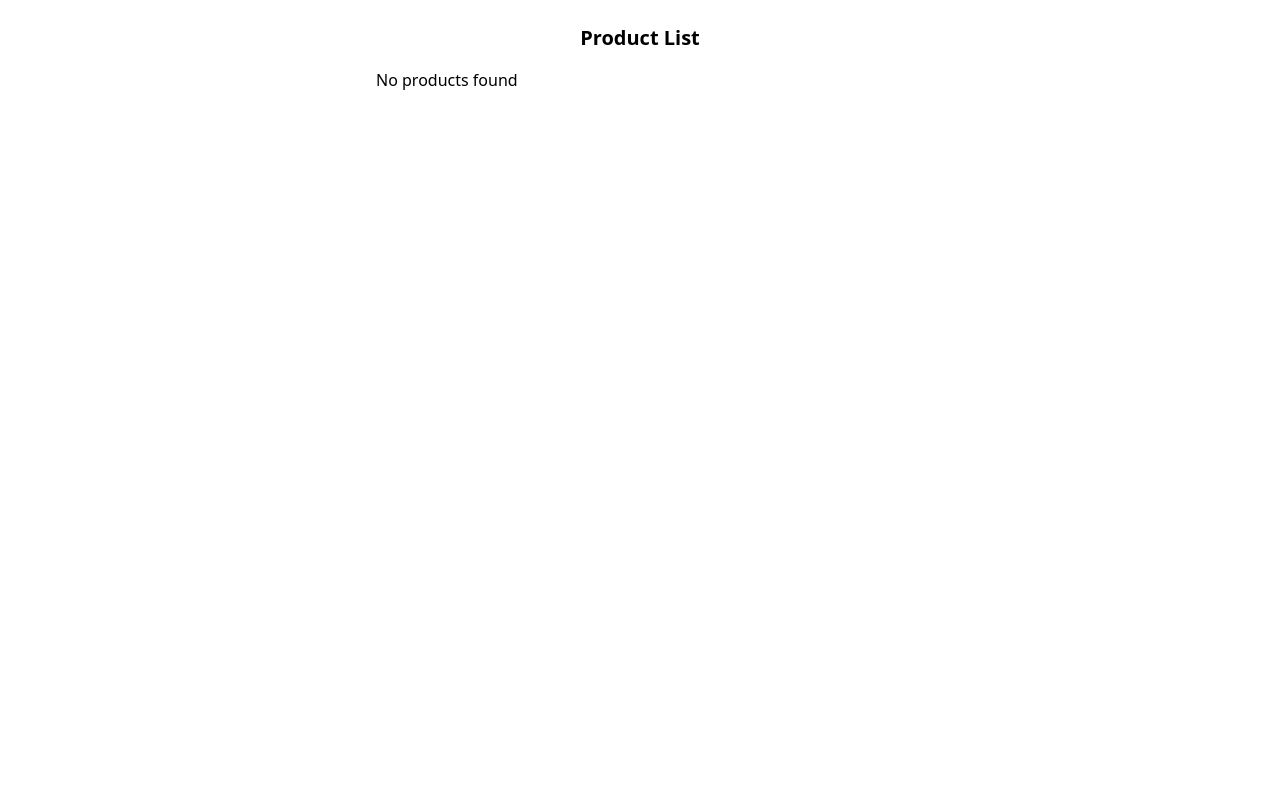
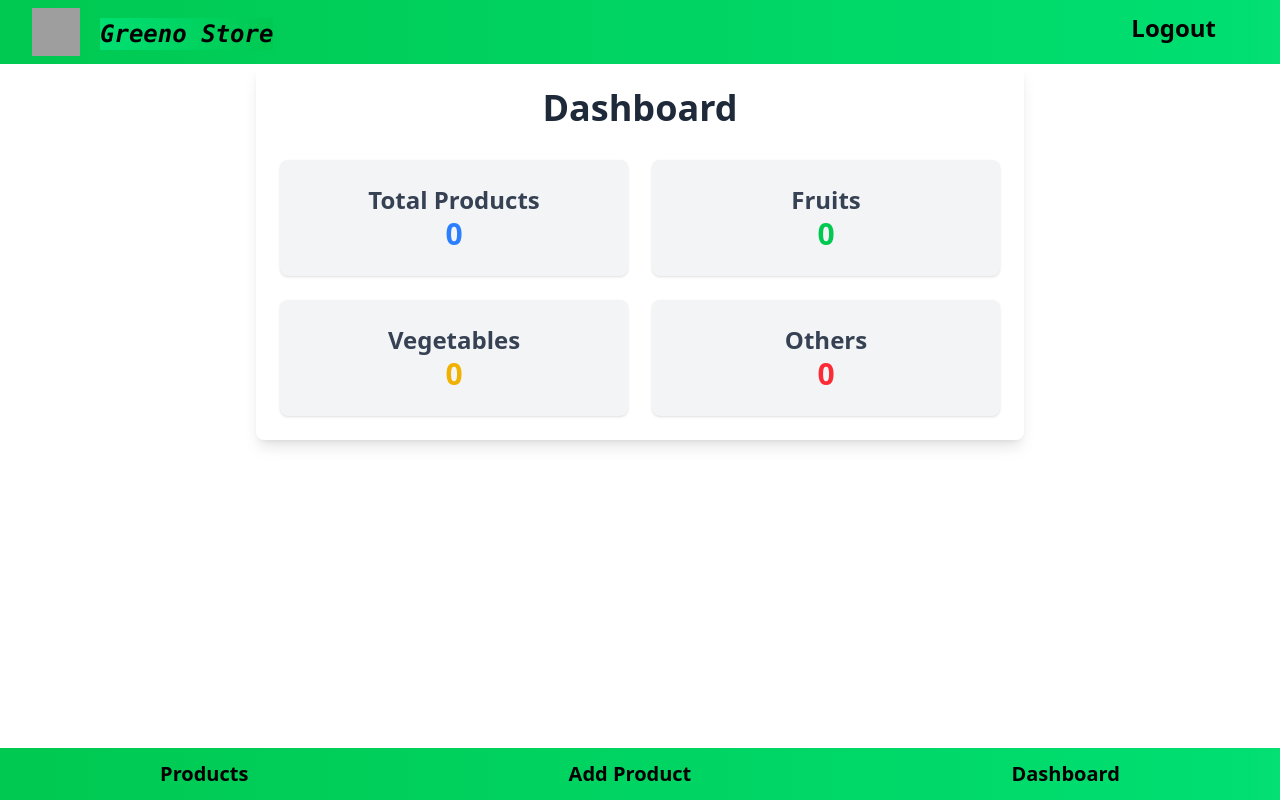
Before and after one commit to AmnaKhan2003/LabMid-GroceryApp, a React (Vite) app in the folder grocery-app/: page /dashboard in a window 1280 px wide. Built offline with nearby package versions, Linux system fonts and the light colour scheme; grey boxes are pictures that could not be loaded.

Commit message:
Amna Commmit

```diff
--- a/grocery-app/src/App.jsx
+++ b/grocery-app/src/App.jsx
@@ -1,14 +1,29 @@
-import React from 'react'
-import Login from './Components/Login'
-import AddProduct from './Components/AddProduct'
-import ProductList from './Components/ProductList'
+// App.js
+import React from 'react';
+import {  BrowserRouter as Router, Routes, Route } from 'react-router-dom';
+import Login from './Components/Login';
+import ProductList from './Components/ProductList';
+import AddProduct from './Components/AddProduct';
+import Dashboard from './Components/Dashboard';
+import Footer from './Components/Footer';
+import Homepage from './Components/Homepage';
+import Header from './Components/Header';
+import Logout from './Components/Logout';
+
 function App() {
-
   return (
     <>
-      <ProductList/>
+    <Router>
+      <Routes>
+        <Route path='/' element={<><Header/><Homepage/></>}/>
+        <Route path="/login" element={<Login />}/>
+        <Route path="/products" element={<><Logout/> <ProductList /><Footer /></>} />
+        <Route path="/add-product" element={<><Logout/>  <AddProduct /><Footer /></>} />
+        <Route path="/dashboard" element={<> <Logout/> <Dashboard /><Footer /></>} />
+      </Routes>
+    </Router>
     </>
-  )
+  );
 }
 
-export default App
+export default App;
--- a/grocery-app/src/Components/AddProduct.jsx
+++ b/grocery-app/src/Components/AddProduct.jsx
@@ -6,12 +6,13 @@ function AddProduct() {
     const [quantity, setQuantity] = useState('');
     const [price, setPrice] = useState('');
     const [description, setDescription] = useState('');
+    const [url, setUrl] = useState('');
 
     function handleSubmit(e){
         e.preventDefault();
         if (name && type && quantity && price && description) {
 
-            const newProduct = { name, type, quantity, price, description };
+            const newProduct = { name, type, quantity, price, description, url };
             const exists = localStorage.getItem('products');
             const products = exists ? JSON.parse(exists) : [];
             products.push(newProduct);
@@ -23,6 +24,7 @@ function AddProduct() {
             setQuantity('');
             setPrice('');
             setDescription('');
+            setUrl('');
 
 
         }
@@ -35,19 +37,20 @@ function AddProduct() {
 
   return (
     <div className="p-6 max-w-md mx-auto">
-    <h1 className="text-xl font-semibold mb-4 text-center" text-center>Add Product</h1>
+    <h2 className="text-4xl font-semibold mb-8 text-center text-gray-800">Add Product</h2>
     <form onSubmit={handleSubmit} className="space-y-3">
         <input className="w-full p-2 border rounded" placeholder="Enter Product Name" value={name} onChange={(e) => setName(e.target.value)} />
         <select className="w-full p-2 border rounded" value={type} onChange={(e) => setType(e.target.value)}>
             <option value="">Select Product Type</option>
             <option value="Vegetable">Vegetable</option>
-            <option value="Fruits">Fruit</option>
+            <option value="Fruit">Fruit</option>
             <option value="Other">Other</option>
         </select>
         <input className="w-full p-2 border rounded" placeholder="Enter Product Quantity" value={quantity} onChange={(e) => setQuantity(e.target.value)} />
         <input className="w-full p-2 border rounded" placeholder=" Enter Product Price" value={price} onChange={(e) => setPrice(e.target.value)} />
         <input className="w-full p-2 border rounded" placeholder="Enter Product Description" value={description} onChange={(e) => setDescription(e.target.value)} />
-        <button className="w-full bg-green-500 text-white py-2 rounded" type="submit">Add Product</button>
+        <input className="w-full p-2 border rounded" placeholder="Add Product Image Url" value={url} onChange={(e) => setUrl(e.target.value)} />
+        <button className="w-full bg-blue-500 text-white py-2 rounded bg-gradient-to-r from-green-500 to-green-400 text-gray-700"  type="submit">Add Product</button>
       </form>
 
     </div>
--- a/grocery-app/src/Components/Dashboard.jsx
+++ b/grocery-app/src/Components/Dashboard.jsx
@@ -0,0 +1,53 @@
+import React, { useState, useEffect} from 'react'
+
+export default function Dashboard() {
+  const [counts, setCounts] = useState({total:0, vegetables:0, fruits: 0, others:0});
+
+  useEffect(() => {
+    const data = localStorage.getItem('products');
+    let vegetables=0
+    let fruits=0
+    let others=0
+    let products=[]
+    if (data){
+        products=JSON.parse(data);
+        products.forEach((product)=>{
+            if(product.type==="Vegetable"){
+                vegetables++
+            }
+            else if(product.type==="Fruit"){
+                fruits++
+            }
+            else{
+                others++
+            }
+
+        })
+        setCounts({total:products.length,vegetables,fruits,others})
+    }
+  }, []);
+
+  return (
+    <div className="p-6 max-w-3xl mx-auto bg-white shadow-lg rounded-lg">
+      <h2 className="text-4xl font-semibold mb-8 text-center text-gray-800">Dashboard</h2>
+      <div className="grid grid-cols-2 gap-6">
+        <div className="p-6 bg-gray-100 rounded-lg shadow-sm flex flex-col justify-center items-center">
+          <h3 className="text-2xl font-semibold text-gray-700">Total Products</h3>
+          <p className="text-3xl font-bold text-blue-500">{counts.total}</p>
+        </div>
+        <div className="p-6 bg-gray-100 rounded-lg shadow-sm flex flex-col justify-center items-center">
+          <h3 className="text-2xl font-semibold text-gray-700">Fruits</h3>
+          <p className="text-3xl font-bold text-green-500">{counts.fruits}</p>
+        </div>
+        <div className="p-6 bg-gray-100 rounded-lg shadow-sm flex flex-col justify-center items-center">
+          <h3 className="text-2xl font-semibold text-gray-700">Vegetables</h3>
+          <p className="text-3xl font-bold text-yellow-500">{counts.vegetables}</p>
+        </div>
+        <div className="p-6 bg-gray-100 rounded-lg shadow-sm flex flex-col justify-center items-center">
+          <h3 className="text-2xl font-semibold text-gray-700">Others</h3>
+          <p className="text-3xl font-bold text-red-500">{counts.others}</p>
+        </div>
+      </div>
+    </div>
+  );
+}
--- a/grocery-app/src/Components/Footer.jsx
+++ b/grocery-app/src/Components/Footer.jsx
@@ -0,0 +1,17 @@
+// components/Footer.js
+import React from 'react';
+import { useNavigate } from 'react-router-dom';
+
+function Footer() {
+  const navigate = useNavigate();
+
+  return (
+    <div className="fixed bottom-0 w-full py-3 flex justify-around bg-gradient-to-r from-green-500 to-green-400">
+      <button className="text-xl text-black-600 font-semibold" onClick={() => navigate('/products')}>Products</button>
+      <button className="text-xl text-black-600 font-semibold" onClick={() => navigate('/add-product')}>Add Product</button>
+      <button className="text-xl text-black-600 font-semibold" onClick={() => navigate('/dashboard')}>Dashboard</button>
+    </div>
+  );
+}
+
+export default Footer;
--- /dev/null
+++ b/grocery-app/src/Components/Header.jsx
@@ -0,0 +1,21 @@
+import React from 'react'
+import { useNavigate } from 'react-router-dom';
+
+export default function Header() {
+    const navigate = useNavigate();
+  return (
+    <>
+    <div className="  bg-gradient-to-r from-green-500 to-green-400 mx-auto h-16 max-w-10xl px-4 sm:px-6 lg:px-8 ">
+    <div className='flex items-center justify-between'>
+        <div className='flex items-center justify-content-start'>
+            <img src="https://cdn-icons-png.flaticon.com/128/1261/1261163.png" className="size-12 mt-2"/>
+            <p className='ml-5 mt-3 text-2xl font-bold italic bg-gradient-to-l from-green-500 to-green-400  font-mono'> Greeno Store</p>
+        </div>
+        <div>
+            <button className='text-black text-2xl mr-5 cursor-pointer font-bold hover:bg-gray-700 hover:text-white rounded-md px-3 py-2 transition-normal duration-300 ease-in-out' onClick={() => navigate('/Login')}>Login</button>
+        </div>
+    </div>
+    </div>
+    </>
+  )
+}
--- /dev/null
+++ b/grocery-app/src/Components/Homepage.jsx
@@ -0,0 +1,30 @@
+import React from 'react'
+export default function Homepage() {
+  return (
+    <div>
+        <div className="w-full flex justify-center mt-5">
+            <div className="bg-indigo-50 rounded-2xl overflow-hidden w-140 h-70 flex items-center justify-center shadow-lg">
+            <img
+                src="https://static.vecteezy.com/system/resources/previews/022/835/620/non_2x/modern-logo-vegetable-in-box-with-wheels-for-grocery-delivery-logo-design-vector.jpg"
+                alt="Grocery Store"
+                className="object-cover w-full h-full"
+            />
+
+            </div>
+        </div>
+        <div className='mt-6 flex justify-center'>
+            <p className="text-2xl font-bold text-black flex items-center">
+                Crave, Cook, Enjoy
+                <img
+                src="https://cdn-icons-png.flaticon.com/128/1625/1625048.png"
+                className="w-8 h-8 ml-2 inline-block"
+                alt="Food Icon"
+                />
+                <img src='https://cdn-icons-png.flaticon.com/128/7557/7557560.png' className="w-8 h-8 ml-2 inline-block"
+                alt="drink Icon"/>
+            </p>
+        </div>
+    </div>
+
+  )
+}
--- a/grocery-app/src/Components/Login.jsx
+++ b/grocery-app/src/Components/Login.jsx
@@ -1,26 +1,28 @@
 import React from 'react'
 import { useState } from 'react'
+import { useNavigate } from 'react-router-dom';
 function Login() {
     const [name, setName] = useState('');
     const [email, setEmail] = useState('');
     const [password, setPassword] = useState('');
-
+  const navigate = useNavigate();
     function handleSubmit(e) {
         e.preventDefault();
         if (name && email && password) {
-            alert('congratulations');
+            alert('congratulations!!! Login Successfully');
+            navigate('/products')
           } else {
             alert('Please fill all fields');
           }
     }
   return (
     <div className="p-6 max-w-md mx-auto">
-        <h1 className="text-xl font-bold mb-4 text-center">Login</h1>
+        <h2 className="text-4xl font-semibold mb-8 text-center text-gray-800">Login</h2>
         <form onSubmit={handleSubmit} className="space-y-3">
         <input className="w-full p-2 border rounded" type="text" placeholder='Enter Your Name' value={name} onChange={(e)=>{setName(e.target.value)}}/>
         <input className="w-full p-2 border rounded" type="email" placeholder='Enter Your Email' value={email} onChange={(e)=>{setEmail(e.target.value)}}/>
         <input className="w-full p-2 border rounded" type="password" placeholder='Enter Your Password' value={password} onChange={(e)=>{setPassword(e.target.value)}}/>
-        <button className="w-full bg-blue-500 text-white py-2 rounded" type='submit'>Login</button>
+        <button className="w-full bg-blue-500 text-white py-2 rounded bg-gradient-to-r from-green-500 to-green-400 text-gray-700" type='submit'>Login</button>
 
         </form>
 
--- /dev/null
+++ b/grocery-app/src/Components/Logout.jsx
@@ -0,0 +1,21 @@
+import React from 'react'
+import { useNavigate } from 'react-router-dom';
+
+export default function Logout() {
+    const navigate = useNavigate();
+  return (
+    <>
+    <div className="  bg-gradient-to-r from-green-500 to-green-400 mx-auto h-16 max-w-10xl px-4 sm:px-6 lg:px-8 ">
+    <div className='flex items-center justify-between'>
+        <div className='flex items-center justify-content-start'>
+            <img src="https://cdn-icons-png.flaticon.com/128/1261/1261163.png" className="size-12 mt-2"/>
+            <p className='ml-5 mt-3 text-2xl font-bold italic bg-gradient-to-l from-green-500 to-green-400  font-mono'> Greeno Store</p>
+        </div>
+        <div>
+            <button className='text-black text-2xl mr-5 cursor-pointer font-bold hover:bg-gray-700 hover:text-white rounded-md px-3 py-2 transition-normal duration-300 ease-in-out' onClick={() => navigate('/')}>Logout</button>
+        </div>
+    </div>
+    </div>
+    </>
+  )
+}
--- a/grocery-app/src/Components/ProductList.jsx
+++ b/grocery-app/src/Components/ProductList.jsx
@@ -13,26 +13,50 @@ function ProductList() {
   }, []);
 
   return (
-    <div className="p-6 max-w-xl mx-auto">
-      <h2 className="text-xl font-semibold mb-4 text-center">Product List</h2>
+    <div className="p-6 max-w-6xl mx-auto">
+      <h2 className="text-4xl font-semibold mb-8 text-center text-gray-800">Product List</h2>
       {products.length > 0 ? (
-        <ul className="space-y-2">
-          {products.map((product, index) => (
-            <li key={index} className="border p-4 rounded shadow-md bg-white">
-              <p><span className="font-semibold">Name:</span> {product.name}</p>
-              <p><span className="font-semibold">Type:</span> {product.type}</p>
-              <p><span className="font-semibold">Quantity:</span> {product.quantity}</p>
-              <p><span className="font-semibold">Price:</span> {product.price} Rs</p>
-              <p><span className="font-semibold">Description:</span> {product.description}</p>
-
-            </li>
-          ))}
-        </ul>
+        <div className="overflow-x-auto shadow-lg rounded-lg">
+          <table className="table-auto w-full border-collapse">
+            <thead className="w-full bg-blue-500 py-2 rounded bg-gradient-to-r from-green-500 to-green-400 text-gray-700">
+              <tr>
+                <th className="border border-gray-300 px-6 py-3">Image</th>
+                <th className="border border-gray-300 px-6 py-3">Name</th>
+                <th className="border border-gray-300 px-6 py-3">Type</th>
+                <th className="border border-gray-300 px-6 py-3">Quantity</th>
+                <th className="border border-gray-300 px-6 py-3">Price (Rs)</th>
+                <th className="border border-gray-300 px-6 py-3">Description</th>
+              </tr>
+            </thead>
+            <tbody className="text-gray-700">
+              {products.map((product, index) => (
+                <tr
+                  key={index}
+                  className= 'hover:bg-green-100 transition'
+                >
+                  <td className="border border-gray-300 px-4 py-2">
+                    <img
+                      src={product.url}
+                      alt={product.name}
+                      className="w-16 h-16 object-cover mx-auto rounded-lg shadow-md"
+                    />
+                  </td>
+                  <td className="border border-gray-300 px-4 py-2 font-semibold">{product.name}</td>
+                  <td className="border border-gray-300 px-4 py-2">{product.type}</td>
+                  <td className="border border-gray-300 px-4 py-2">{product.quantity}</td>
+                  <td className="border border-gray-300 px-4 py-2">{product.price}</td>
+                  <td className="border border-gray-300 px-4 py-2">{product.description}</td>
+                </tr>
+              ))}
+            </tbody>
+          </table>
+        </div>
       ) : (
-        <p>No products found</p>
+        <p className="text-gray-600 text-center">No products found</p>
       )}
     </div>
   );
+
 }
 
 export default ProductList;
```
